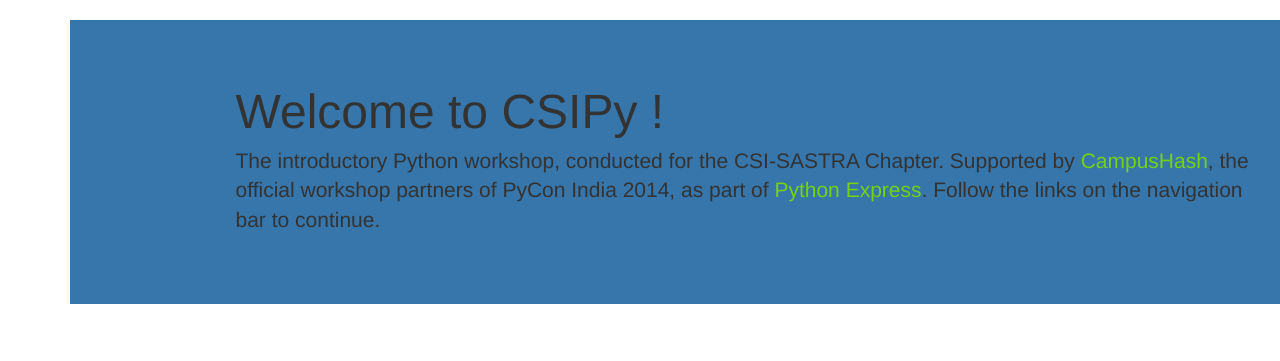
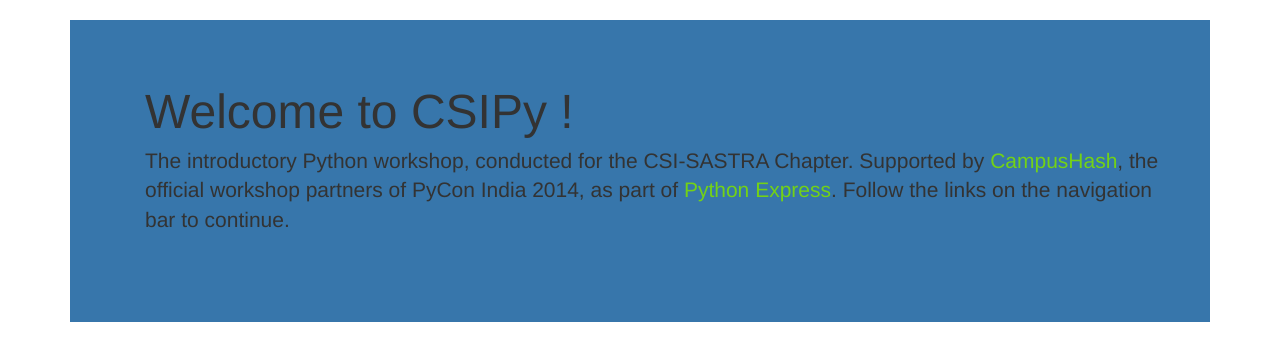
Before and after one commit to AlexMathew/csipy-home, a Flask app: page / in a window 1280 px wide; the page is wider, and only the part inside the window is pictured. Shown: the part 72-433 px from the top of that part. Run offline with Flask 2, Linux system fonts and the light colour scheme; some libraries are stand-ins or nearby versions.

Commit message:
Fix formatting in templates

```diff
--- a/templates/home.html
+++ b/templates/home.html
@@ -1,6 +1,6 @@
 {% extends "template.html" %}
 {% block content %}
-	<div style="background-color: #3776ab; height: 284px; width: 1351px;">
+	<div style="background-color: #3776ab">
 		<div class="container">
 			<div class="jumbotron" style="background-color: inherit;">
 				<h1 style="font-size: 48px;">Welcome to CSIPy !</h1>
--- a/templates/setup.html
+++ b/templates/setup.html
@@ -3,6 +3,7 @@
 	<div class="page-header">
 	  <h1>Prepare <small>What should you do before the workshop ?</small></h1>
 	</div>
+	<div style="font-size:16px">
 		<div>
 			<p>
 				<a href="https://www.python.org/downloads/" style="color:#3776ab; text-decoration: none">Install Python.</a> If you're running Ubuntu (I'm not sure about other Linux distros), you will have Python built in. If you're running Windows, follow the link and install Python. You will have a choice of version that you can install (2.7 or 3.4). The differences between the two and the pros and cons of each is a whole different talk. Go with 2.7.8 for now. I'll give you a rundown on a few differences during the workshop. Also, if you can, have the Windows installer file on a pen drive. There may be someone else at the workshop who might need it.
@@ -23,5 +24,6 @@
 				Looking forward to seeing you there !
 			</p>
 		</div>
+	</div>
 
 {% endblock %}
```
Lines whose indentation alone changed are shown as unchanged.
